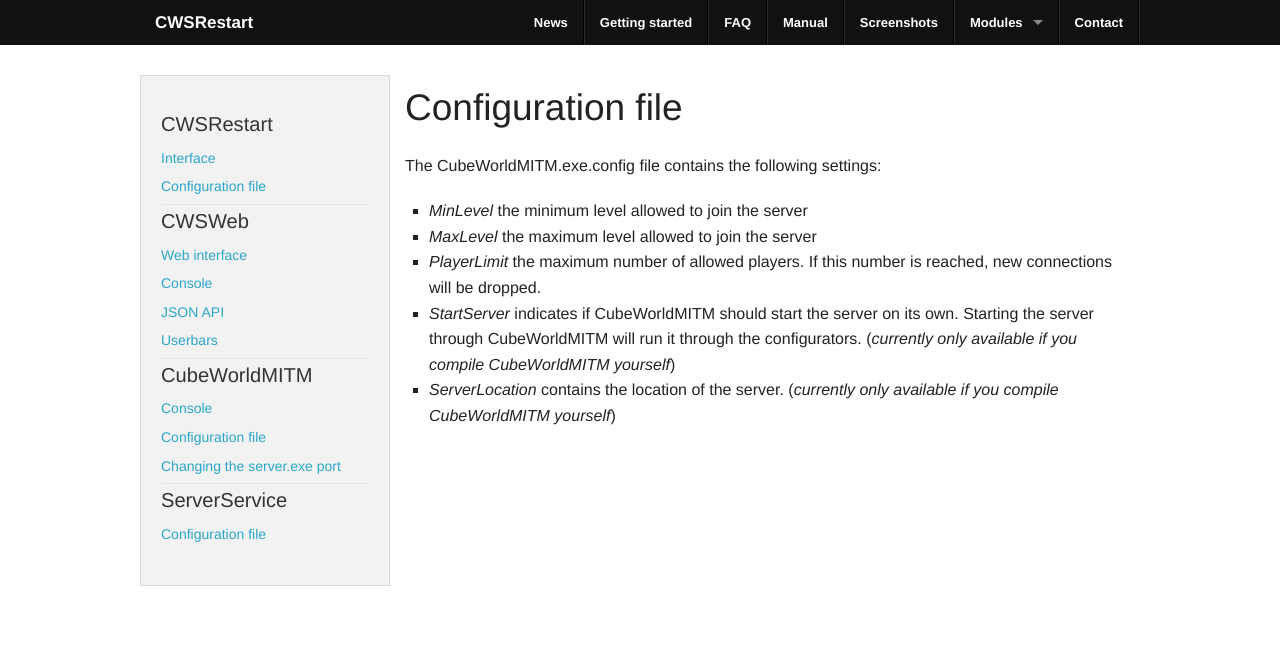
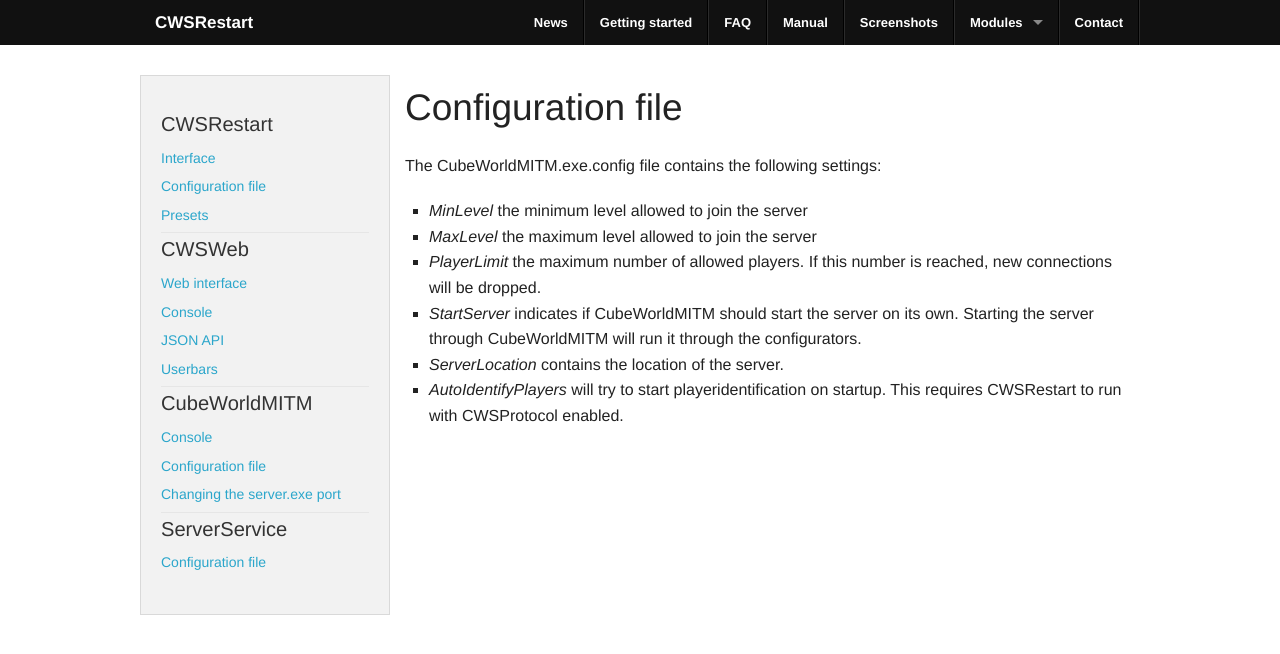
Before and after one commit to ChrisK91/CWSRestart, a Jekyll site: the page built from pages/manual/CubeWorldMITM/02configuration.md, in a window 1280 px wide. Shown: the top 654 px of the page. Built offline with Jekyll 4.4.1, drawn with Linux system fonts in a browser that asks for light colours; comment, search, counter and statistics services are not loaded.

Commit message:
Update for v0.8

```diff
--- a/index.html
+++ b/index.html
@@ -76,6 +76,7 @@
             <ul id="featuredServer" data-orbit data-options="timer_speed:5000; bullets:false; navigation_arrows: false; slide_number: false; pause_on_hover: true; resume_on_mouseout: true; variable_height: false">
                 <li><h4>Adventure-Valley.com</h4><p>Adventure-Valley.com is a Cube World MMO where players can get together and battle with each other, complete quest, socialize with others , and level up. Adventure Valley is hosted on a very powerful dedicated server and is online 24/7! Still not convinced? Well come check us out today at <a href="http://tycoon-city.com/cw" target="_blank">http://tycoon-city.com/cw</a></p></li>
                 <li><h4>³Network</h4><p>CubedWorld is a successful server hosted for the game "Cube World", taking credit as one of the first 24/7 uptime servers without noticeable lag or crashing due to bugs. Running on a 2GB RAM VPS with an extremely powerful Intel Xeon CPU provided by PlugPayPlay, we aim to be one of the biggest, fastest  and friendliest community for Cube World players. Visit our forum at <a href="http://cubednetwork.com/" target="_blank">http://cubednetwork.com/</a></p></li>
+                <li><h4>clearcutgaming.co.uk</h4><p>Clear Cut Gaming is a new community for gamers. With the sudden appearance of so many sandbox multiplayer games we decided to start this website. Whilst we love "Server List Websites" for finding free servers with spaces to play the only drawback is you're never sure who you will be playing with. The solution, we hope, is Clear Cut Gaming. Visit our website at <a href="http://www.clearcutgaming.co.uk/">http://www.clearcutgaming.co.uk/</a></p></li>
                 <li><h4>Your server?</h4><p>Are you running a server with CWSRestart? Just <a href="{{ site.baseurl }}/pages/contact.html">contact me</a>, and I'll add it here as well.</p></li>
             </ul>
         </div>
--- a/pages/manual/CWSRestart/02configuration.html
+++ b/pages/manual/CWSRestart/02configuration.html
@@ -11,6 +11,7 @@
     <li><i>AutostartStatistics</i> indicates, if statistics should be enabled on startup.</li>
     <li><i>AutostartWatcher</i> sets, if the watcher should be started on startup.</li>
     <li><i>WatcherTimeout</i> defines the value between to watcher checks in seconds.</li>
+    <li><i>AutoPresetLoading</i> will load presets without the confirmation dialog from the <i>presets</i> directory</li>
 </ul>
 <div class="panel">
     <p>There are more settings in the <i>ServerService.dll.config</i>. These settings are discussed in the ServerService section of the manual, since ServerService is a library that is shared across multiple modules.</p>
--- a/pages/manual/CWSWeb/04Userbars.html
+++ b/pages/manual/CWSWeb/04Userbars.html
@@ -7,7 +7,7 @@
 <h2>Userbars</h2>
 <img src="{{ site.baseurl }}img/manual/userbar.png" alt="Screenshot of CWSRestart" class="centerBlock" /><br>
 <img src="{{ site.baseurl }}img/manual/userbar_off.png" alt="Screenshot of CWSRestart" class="centerBlock" />
-<p><i>This is an upcoming feature and (currently) only available if you compile CWSWeb yourself. The userbars above is a static image and not update.</i></p>
+<p><i>The userbars above is a static image and will not update.</i></p>
 <p>Userbars are small images, that display your server status. You can include them in forums, on websites, in signatures and every other place you can think of. Userbars require statistics to be enabled. Userbars are available via <code>http://your-server-ip:8181/Files/userbar.png</code>.</p>
 <h3 class="subheading">Customization</h3>
 <p>The template that is used to create your userbar is located in the subfolder <i>Content</i> in the CWSWeb directory. There you will find a file called <i>base.png</i> and a font called <i>font.ttf</i>. You can replace <i>base.png</i> with a custom header. You can chose the size freely, however I recommend at least 25px height and 550px width. If you go below these sizes some text might get cut off. If you want to use a diffrent font, just replace the <i>font.ttf</i>. The gray rectangle with the text has a height of 25px.</p>
--- a/pages/manual/CubeWorldMITM/01console.html
+++ b/pages/manual/CubeWorldMITM/01console.html
@@ -23,5 +23,6 @@
     <li><i>a</i> - about</li>
     <li><i>s</i> - to save a list of every known player</li>
     <li><i>t</i> - to enable/disable autosaving of playernames</li>
-    <li><i>x</i> - to configure CWSRestart via CWSProtocol <i>currently only available if you compile the MITM server yourself</i></li>
+    <li><i>x</i> - to configure CWSRestart via CWSProtocol</li>
+    <li><i>d</i> - to enable sharing connected players with CWSRestart</li>
 </ul>
--- a/pages/manual/CubeWorldMITM/02configuration.md
+++ b/pages/manual/CubeWorldMITM/02configuration.md
@@ -9,5 +9,6 @@
 - *MinLevel* the minimum level allowed to join the server
 - *MaxLevel* the maximum level allowed to join the server
 - *PlayerLimit* the maximum number of allowed players. If this number is reached, new connections will be dropped.
-- *StartServer* indicates if CubeWorldMITM should start the server on its own. Starting the server through CubeWorldMITM will run it through the configurators. (*currently only available if you compile CubeWorldMITM yourself*)
-- *ServerLocation* contains the location of the server. (*currently only available if you compile CubeWorldMITM yourself*)
+- *StartServer* indicates if CubeWorldMITM should start the server on its own. Starting the server through CubeWorldMITM will run it through the configurators.
+- *ServerLocation* contains the location of the server.
+- *AutoIdentifyPlayers* will try to start playeridentification on startup. This requires CWSRestart to run with CWSProtocol enabled.
```
Also changed, not shown: news/_posts/2013-08-13-Custom-servers.md (added, +16 -0 lines), pages/manual/CWSRestart/03presets.html (added, +24 -0 lines), img/news/cuwo_proof_of_concept.png (added), 1 other file.
